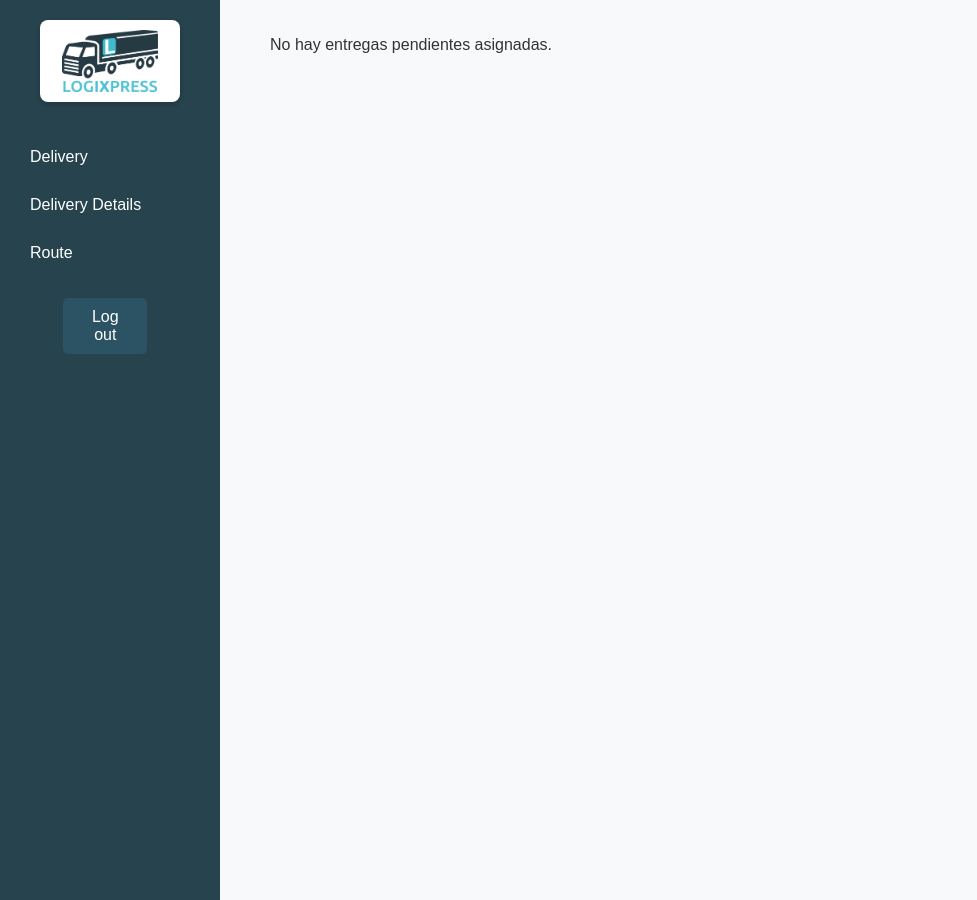
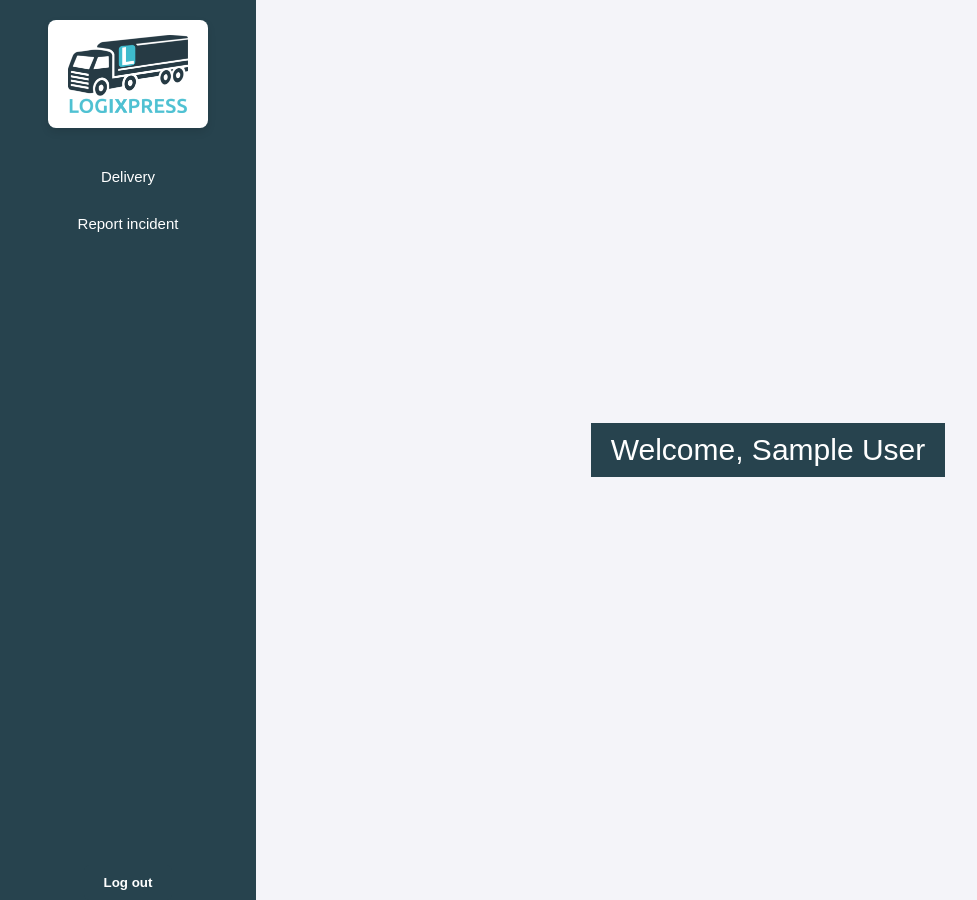
Before and after one commit to MGDavid01/LOGIXPRESS, a PHP site: page /menuCHF.php in a window 1280 px wide. Shown: the whole page, without its empty margins (0-977 px from the left). Run offline with PHP 8.4, Linux system fonts and the light colour scheme; the visitor is signed in with stand-in values (Sample User, id 1); data that the repository does not hold is empty.

Commit message:
ajuste de css menuCHF

```diff
--- /dev/null
+++ b/css/menuCHF/menuCHF.css
@@ -0,0 +1,5 @@
+.container {
+    display: flex;
+    width: 100vw;
+    height: 100vh;
+}
--- /dev/null
+++ b/css/menuCHF/vistaInicial.css
@@ -0,0 +1,9 @@
+.content-origin {
+    all: unset;
+    flex-grow: 1;
+    display: flex;
+    flex-direction: column;
+    justify-content: center;
+    align-items: center;
+    overflow: auto; /* Agrega barra de desplazamiento si el contenido excede el tamaño */
+}
--- a/css/menuDriver.css
+++ /dev/null
@@ -1,140 +0,0 @@
-/* Contenedor principal */
-body {
-    font-family: Arial, sans-serif;
-    margin: 0;
-    padding: 0;
-    display: flex; /* Flexbox para separar nav y contenido */
-    background-color: #f8f9fa;
-    color: #333;
-}
-
-/* Contenido principal */
-.main-content {
-    margin-left: 250px; /* Espacio dejado por el navbar vertical */
-    padding: 20px; /* Espaciado interno para separar el contenido de los bordes */
-    width: calc(100% - 250px); /* Ajusta el ancho para no superponerse al navbar */
-    background-color: #f8f9fa; /* Fondo claro para contraste */
-    min-height: 100vh; /* Asegura que el contenido ocupe al menos la altura de la pantalla */
-    box-sizing: border-box; /* Incluye padding en el cálculo del ancho */
-}
-
-.container {
-    display: flex;
-    width: 100vw;
-    height: 100vh;
-}
-
-
-/* Navbar vertical */
-nav {
-    width: 200px;
-    background-color: #27434e;
-    color: white;
-    display: flex;
-    flex-direction: column;
-    align-items: center;
-    padding: 20px 10px;
-    height: 100vh; /* Altura completa */
-    position: fixed; /* Mantener fijo al scroll */
-}
-
-nav .logo-container {
-    width: 60%;
-    background-color: white; /* Fondo blanco para el logo */
-    padding: 10px;
-    border-radius: 8px;
-    box-shadow: 0px 2px 5px rgba(0, 0, 0, 0.2); /* Sombra suave */
-    margin-bottom: 20px;
-    display: flex;
-    justify-content: center;
-    align-items: center;
-}
-
-nav .logo-container img {
-    max-width: 80%;
-    max-height: 80px;
-    object-fit: contain; /* Asegura que el logo se ajuste correctamente */
-}
-
-nav ul {
-    list-style: none;
-    padding: 0;
-    width: 100%;
-}
-
-nav ul li {
-    width: 100%;
-    margin-bottom: 10px;
-}
-
-nav ul li a {
-    display: block;
-    padding: 10px 20px;
-    color: #ffffff;
-    text-decoration: none;
-    text-align: left;
-    font-size: 1rem;
-    border-radius: 5px;
-    transition: background-color 0.3s ease;
-}
-
-nav ul li a:hover {
-    background-color: #2b5363;
-    color: white;
-}
-
-nav form {
-    margin-top: 600px; /* Empuja el botón hacia abajo */
-    width: 100%;
-    text-align: center;
-}
-
-nav form button {
-    width: 90%;
-    background-color: #2b5363;
-    color: white;
-    border: none;
-    border-radius: 5px;
-    padding: 10px 20px;
-    cursor: pointer;
-    font-size: 1rem;
-    transition: background-color 0.3s ease;
-}
-
-nav form button:hover {
-    background-color: #ffffff;
-    color: #333;
-}
-
-/* Estilos para tablas (si las usas en tu página) */
-table {
-    width: 100%;
-    border-collapse: collapse;
-    margin-top: 20px;
-}
-
-table th, table td {
-    padding: 10px;
-    border: 1px solid #ddd;
-    text-align: left;
-}
-
-table th {
-    background-color: #2b5363; /* Azul rey */
-    color: white;
-}
-
-table tr:nth-child(even) {
-    background-color: #f4f4f9; /* Fondo gris claro para filas pares */
-}
-
-/* Contenedor del mapa */
-#map {
-    height: 500px; /* Altura fija para el mapa */
-    width: 100%;   /* Ancho completo dentro del contenedor principal */
-    margin-top: 20px; /* Espaciado superior */
-    border: 1px solid #ddd; /* Borde alrededor del mapa */
-    border-radius: 8px; /* Esquinas redondeadas */
-    box-shadow: 0px 4px 6px rgba(0, 0, 0, 0.1); /* Sombra para destacar el mapa */
-    background-color: #f4f4f9; /* Fondo claro mientras se carga */
-}
--- a/menuCHF.php
+++ b/menuCHF.php
@@ -18,9 +18,23 @@ if (!$db) {
     die("Error en la conexión a la base de datos.");
 }
 
+//Por ahora solo el log out
+if ($_SERVER['REQUEST_METHOD'] === 'POST') {
+    if (isset($_POST['accion']) && $_POST['accion'] === 'logout') {
+        // Cerrar sesión
+        session_unset();
+        session_destroy();
+        header("Location: index.php");
+        exit();
+    }
+}
 // Función para obtener el ID del empleado logueado
 function getEmpleadoId() {
     return isset($_SESSION['user_id']) ? intval($_SESSION['user_id']) : null;
+}
+// Función para mostrar el inicio
+function vistaInicial() {
+    echo "<p id='welcome'>Welcome, " . $_SESSION['nombre'] . "</p>";
 }
 
 // Función para mostrar entregas pendientes
@@ -71,7 +85,7 @@ function vistaEntregasPendientes() {
                     <td>" . htmlspecialchars($row['fechaRegistro']) . "</td>
                     <td>" . htmlspecialchars($row['fechaEntrega']) . "</td>
                     <td>" . htmlspecialchars($row['ventanaHorario']) . "</td>
-                    <td><a href='?section=routeDelivery&entrega=" . htmlspecialchars($row['num']) . "'>Ver Ruta</a></td>
+                    <td><a class='btn-green' href='?section=routeDelivery&entrega=" . htmlspecialchars($row['num']) . "'>Ver Ruta</a></td>
                 </tr>";
         }
         echo "</table>";
@@ -83,38 +97,40 @@ function vistaEntregasPendientes() {
 // Renderizar la página principal
 $section = isset($_GET['section']) ? htmlspecialchars($_GET['section']) : '';
 $entrega = isset($_GET['entrega']) ? intval($_GET['entrega']) : null;
+include_once('includes/headUsers.php');
+?>
 
-?>
-<!DOCTYPE html>
-<html lang="en">
-<head>
     <meta charset="UTF-8">
     <meta name="viewport" content="width=device-width, initial-scale=1.0">
-    <link rel="stylesheet" href="css/menuDriver.css">
+    <link rel="stylesheet" href="css/menuBase.css">
+    <link rel="stylesheet" href="css/menuCHF/menuCHF.css">
+    <link rel="stylesheet" href="css/forms.css">
+    <link rel="stylesheet" href="css/tables.css">
     <title>Menu CHF</title>
-</head>
-<body>
-<nav>
+<nav class="side-nav">
     <div class="logo-container">
-        <img src="imagenes/LOGIXPRESS_LOGO_F2.png" alt="Logo">
+        <a href="menuCHF.php" id="logo-hover"><img src="imagenes/LOGIXPRESS_LOGO_F2.png" alt="Logo"></a>
     </div>
     <ul>
         <li><a href="?section=entrega">Delivery</a></li>
-        <li><a href="?section=detailsDelivery">Delivery Details</a></li>
-        <li><a href="?section=routeDelivery">Route</a></li>
+        <li><a href="?section=reportarIncidente">Report incident</a></li>
     </ul>
     <form style="all:unset;" method="post">
         <button type="submit" name="accion" value="logout">Log out</button>
     </form>
 </nav>
 
-<div class="main-content">
+<div class="content-origin">
     <?php
     switch ($section) {
         case 'entrega':
+            ?>  <link rel="stylesheet" href="css/menuCHF/vistaEntregasPendientes.css"> <?php
             vistaEntregasPendientes();
             break;
+        case 'reportarIncidente':
+            break;
         case 'routeDelivery':
+            ?>  <link rel="stylesheet" href="css/menuCHF/vistaRutaMapa.css"> <?php
             if (!$entrega) {
                 echo "Entrega no definida.";
                 exit();
@@ -122,7 +138,8 @@ $entrega = isset($_GET['entrega']) ? intval($_GET['entrega']) : null;
             require_once('mapas/mapa.php');
             break;
         default:
-            vistaEntregasPendientes();
+            ?> <link rel="stylesheet" href="css/menuCHF/vistaInicial.css"> <?php
+            vistaInicial();
             break;
     }
     ?>
```
Also changed, not shown: css/mapaInfo.css (deleted, +0 -39 lines), css/menuCHF/vistaEntregasPendientes.css (added, +10 -0 lines), css/menuCHF/vistaRutaMapa.css (added, +65 -0 lines), mapas/mapa.php (+32 -34 lines), css/menuCHF/mapaInfo.css (added).
